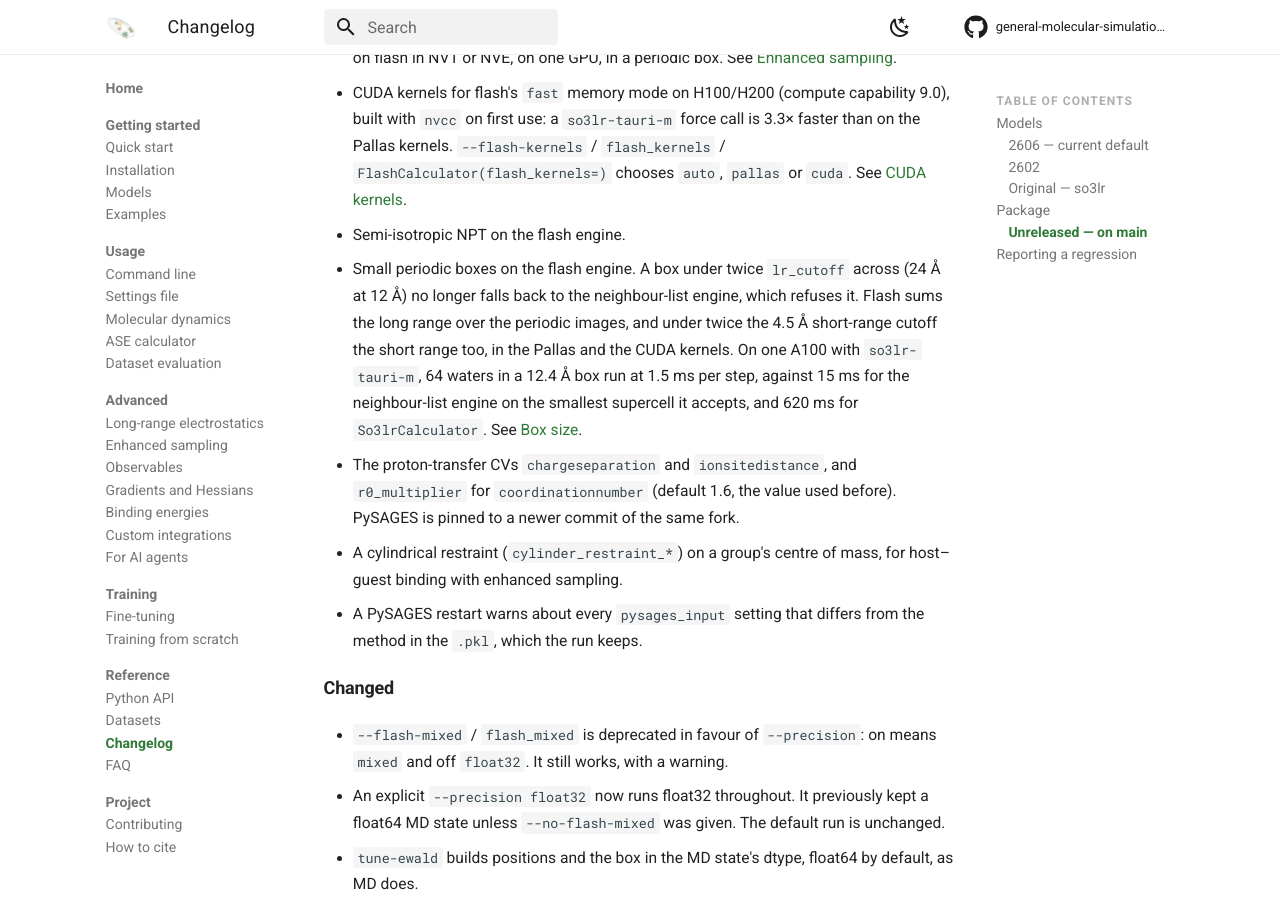
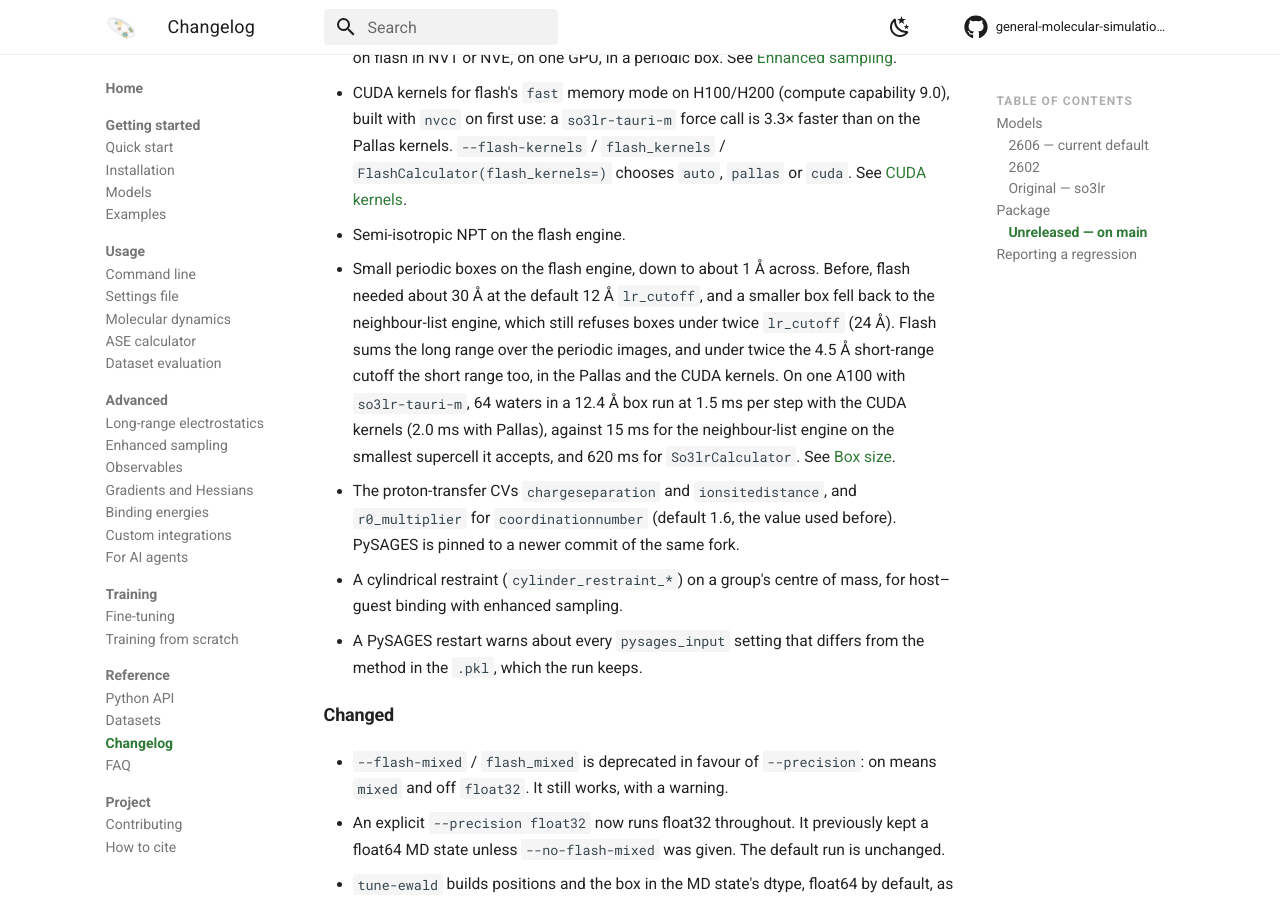
Before and after one commit to so3lr/so3lr.github.io, an MkDocs documentation site: the page built from docs/reference/changelog.md, in a window 1280 px wide and 900 px high, scrolled down 1932 px. Built offline with MkDocs 1.6.1 and Material for MkDocs 9.7.7, drawn with Linux system fonts in a browser that asks for light colours; comment, search, counter and statistics services are not loaded.

Commit message:
Flash small boxes: the old 30 Å limit, flash for molecules and the MI355X, the box rule on the neighbour-list engine

```diff
--- a/docs/reference/changelog.md
+++ b/docs/reference/changelog.md
@@ -86,14 +86,16 @@ from the s/m/l family (see [Legacy SO3LR model](../models.md#legacy-so3lr-model)
   `FlashCalculator(flash_kernels=)` chooses `auto`, `pallas` or `cuda`. See
   [CUDA kernels](../usage/md.md#cuda-kernels).
 - Semi-isotropic NPT on the flash engine.
-- Small periodic boxes on the flash engine. A box under twice `lr_cutoff`
-  across (24 Å at 12 Å) no longer falls back to the neighbour-list engine,
-  which refuses it. Flash sums the long range over the periodic images, and
+- Small periodic boxes on the flash engine, down to about 1 Å across. Before,
+  flash needed about 30 Å at the default 12 Å `lr_cutoff`, and a smaller box
+  fell back to the neighbour-list engine, which still refuses boxes under twice
+  `lr_cutoff` (24 Å). Flash sums the long range over the periodic images, and
   under twice the 4.5 Å short-range cutoff the short range too, in the Pallas
   and the CUDA kernels. On one A100 with `so3lr-tauri-m`, 64 waters in a
-  12.4 Å box run at 1.5 ms per step, against 15 ms for the neighbour-list
-  engine on the smallest supercell it accepts, and 620 ms for
-  `So3lrCalculator`. See [Box size](../usage/md.md#box-size).
+  12.4 Å box run at 1.5 ms per step with the CUDA kernels (2.0 ms with
+  Pallas), against 15 ms for the neighbour-list engine on the smallest
+  supercell it accepts, and 620 ms for `So3lrCalculator`. See
+  [Box size](../usage/md.md#box-size).
 - The proton-transfer CVs `chargeseparation` and `ionsitedistance`, and
   `r0_multiplier` for `coordinationnumber` (default 1.6, the value used
   before). PySAGES is pinned to a newer commit of the same fork.
```
Also changed, not shown: docs/advanced/electrostatics.md (+3 -2 lines), docs/quickstart.md (+3 -2 lines), docs/usage/md.md (+3 -2 lines).
